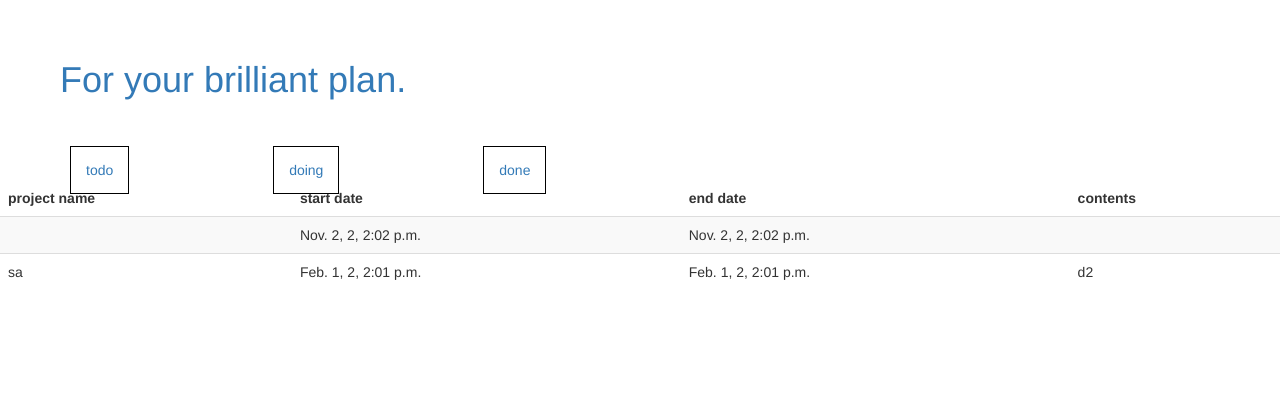
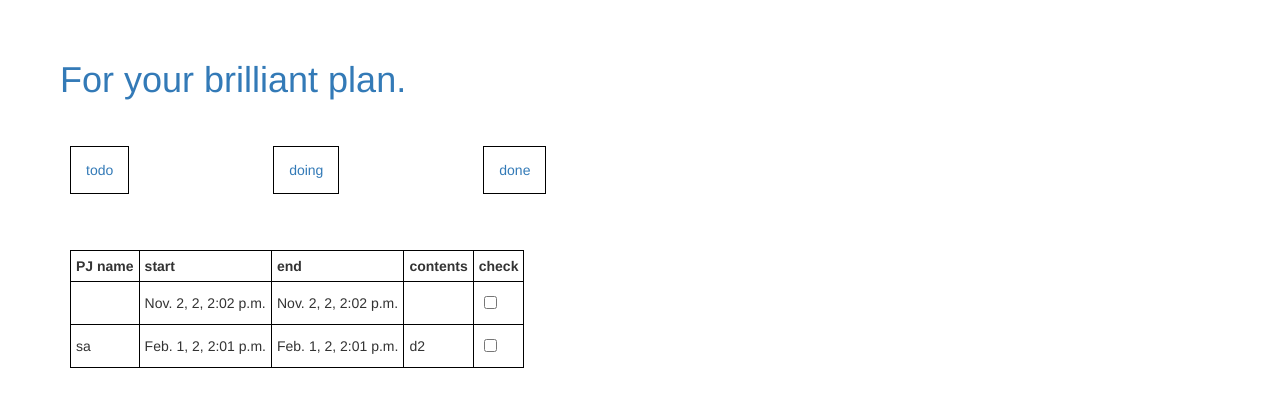
Before and after one commit to kjy95/AgileWebApp, a Django app: page /planMainPage in a window 1280 px wide. Shown: the top 407 px of the page. Run offline with Django 3.2, Linux system fonts and the light colour scheme; data comes from the database, SQL or seed files in the repository; some libraries are stand-ins or nearby versions.

Commit message:
change table ui to simple

```diff
--- a/KoreanTypeAgile/startPage/templates/startPages/planMainPage.html
+++ b/KoreanTypeAgile/startPage/templates/startPages/planMainPage.html
@@ -14,6 +14,18 @@
             }
             header h1{
                 margin: 60px;
+            }
+            #todoTable {
+            border: black 1px solid;
+            padding: 15px;
+            margin: 70px;
+            }
+            td {
+            border: black 1px solid;
+            padding: 5px;
+            }
+           #check {
+                padding: 10px;
             }
         </style>
     </head>
@@ -40,13 +52,15 @@
              <a href="todoPopUp" id="planDivision">todo</a> <a href="" id="planDivision">doing</a> <a href="" id="planDivision">done</a>
     </nav>
 
-        <table class="table table-striped">
+   {% if todos %}
+        <table id = "todoTable">
         <thead>
         <tr>
-            <td><B>project name</B></td>
-            <td><B>start date</B></td>
-            <td><B>end date</B></td>
+            <td><B>PJ name</B></td>
+            <td><B>start</B></td>
+            <td><B>end</B></td>
             <td><B>contents</B></td>
+            <td><B>check</B></td>
         </tr>
         </thead>
         <tbody>
@@ -56,10 +70,12 @@
             <td> {{todo.startDate}} </td>
             <td> {{todo.endDate}} </td>
             <td> {{todo.todoContents}} </td>
+            <td id = "check">  <input type = "checkbox"></input> </td>
         </tr>
           {% endfor %}
         </tbody>
 
     </table>
+   {% endif %}
     </body>
 </html>
```
